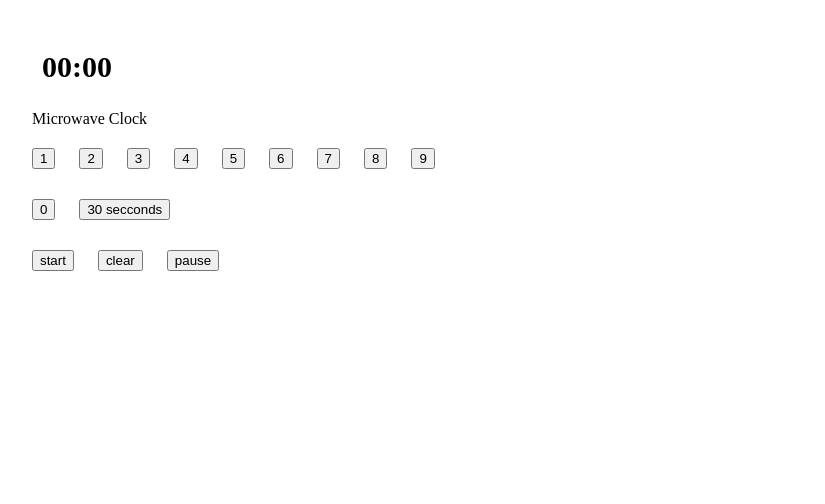
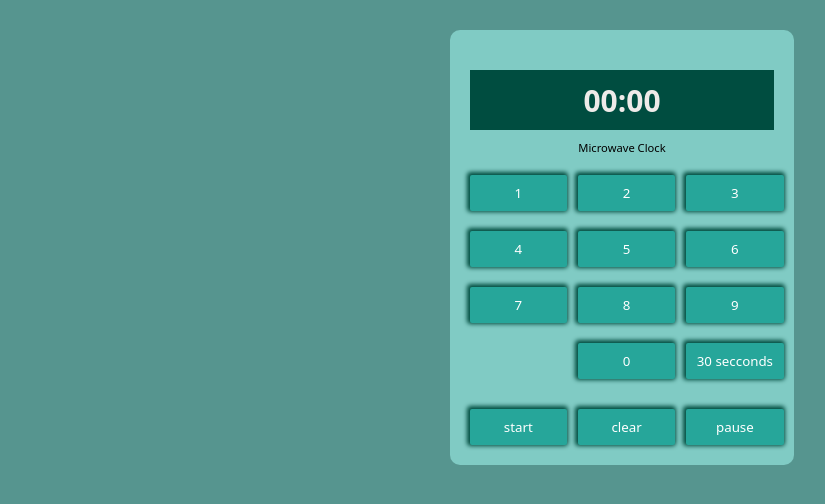
Before and after one commit to dieterichelizabeth/microwave-keypad-js, a plain HTML site: page index.html in a window 1280 px wide. Shown: the whole page, without its empty margins (18-843 px from the left). Drawn offline with nearby package versions, Linux system fonts and the light colour scheme.

Commit message:
Refactors to remove Materialize

```diff
--- a/assets/css/style.css
+++ b/assets/css/style.css
@@ -1,5 +1,67 @@
 * {
   margin: 10px;
+  font-family: system-ui, -apple-system, BlinkMacSystemFont, "Segoe UI", Roboto,
+    Oxygen, Ubuntu, Cantarell, "Open Sans", "Helvetica Neue", sans-serif;
+}
+
+body {
+  display: flex;
+  justify-content: center;
+  background-color: #56958f;
+}
+
+.background {
+  background-color: #80cbc4;
+  border-radius: 10px;
+  max-width: 500px;
+}
+
+.btn {
+  background-color: #26a69a;
+  border: none;
+  border-radius: 2px;
+  color: #fff;
+  cursor: pointer;
+  height: 36px;
+  text-decoration: none;
+  text-align: center;
+  width: 90%;
+
+  -webkit-box-shadow: -1px -1px 1px 0.5px #004d40;
+  -moz-box-shadow: -1px -2px 1px 0.5px #004d40;
+  box-shadow: -1px -1px 4px 2px #004d40;
+}
+
+.btn:disabled {
+  background-color: #26a69985;
+  cursor: default;
+}
+
+.btn:hover {
+  background-color: #26a699c3;
+}
+
+.clock {
+  background-color: #004d40;
+  color: #efebe9;
+}
+
+.grid1X3 {
+  display: grid;
+  grid-template-columns: repeat(3, 1fr);
+  align-items: center;
+}
+
+header {
+  text-align: center;
+}
+
+header p {
+  font-size: 0.7rem;
+}
+
+h1 {
+  padding-top: 10px;
 }
 
 #timeDisplay {
@@ -7,7 +69,3 @@
   font-size: 30px;
   margin-top: 40px;
 }
-
-h1 {
-  font-family: "Rubik", serif;
-}
```
